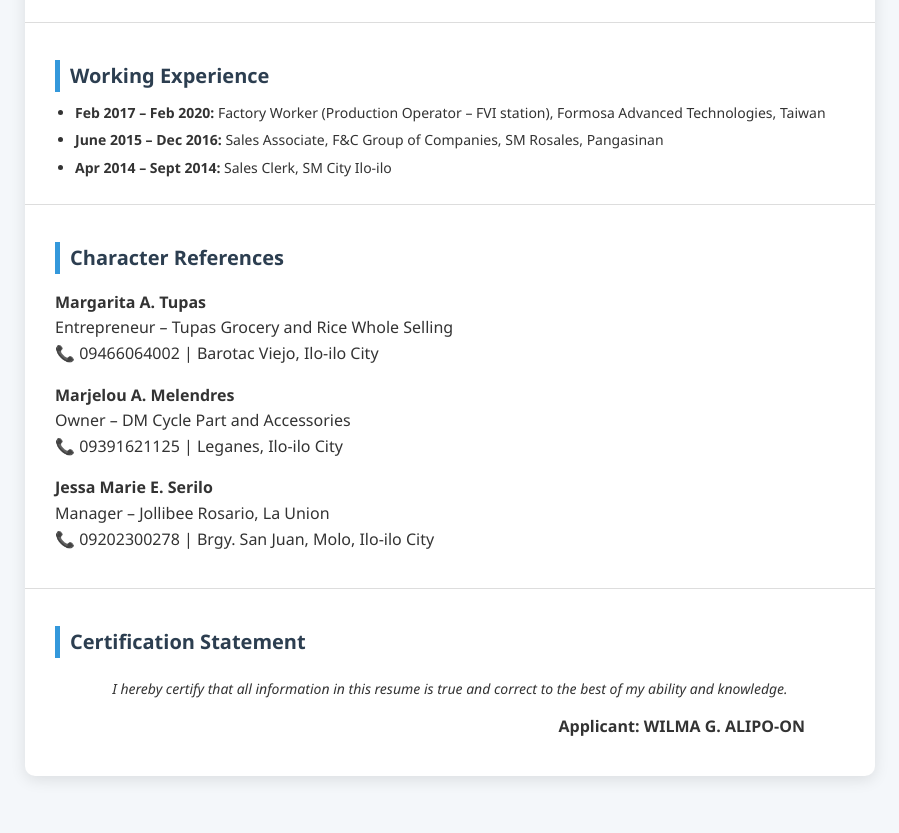
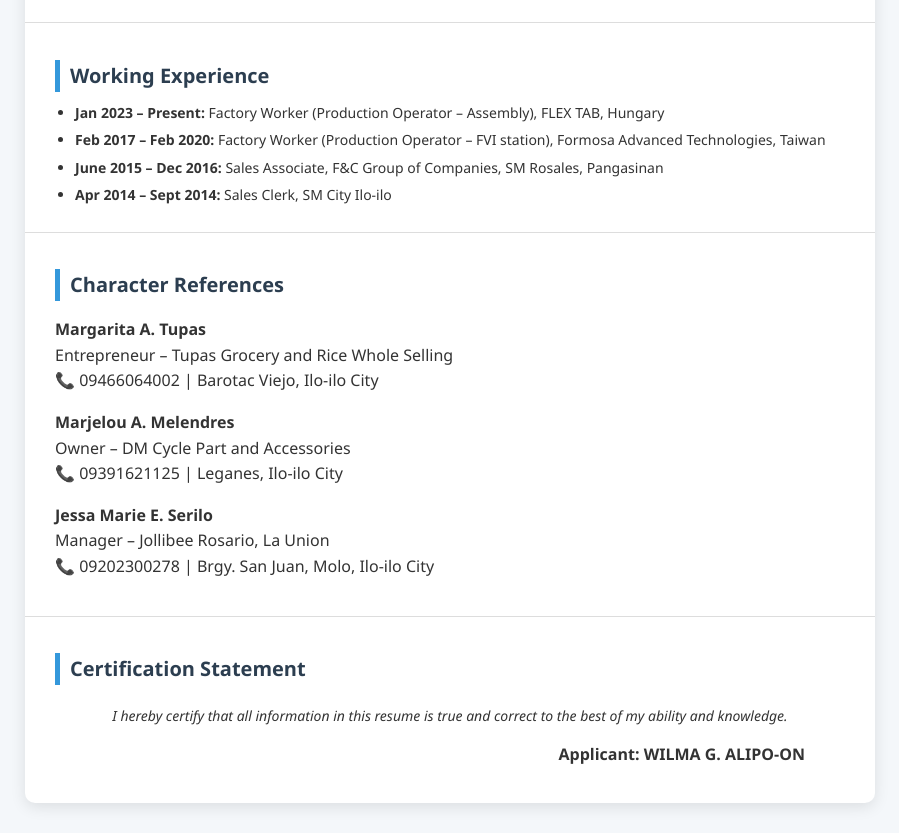
Before and after one commit to rasec1029/Alipo-on-Resume, a plain HTML site: page index.html in a window 1280 px wide. Shown: the part 997-1830 px from the top of the page, without its empty margins (190-1089 px from the left). Before the commit the page ends 1803 px from the top, so only its background shows below. Drawn offline with Linux system fonts and the light colour scheme.

Commit message:
Add files via upload

```diff
--- a/index.html
+++ b/index.html
@@ -168,6 +168,7 @@
     <section>
       <h2>Working Experience</h2>
       <ul>
+        <li><strong>Jan 2023 – Present:</strong> Factory Worker (Production Operator – Assembly), FLEX TAB, Hungary</li>
         <li><strong>Feb 2017 – Feb 2020:</strong> Factory Worker (Production Operator – FVI station), Formosa Advanced Technologies, Taiwan</li>
         <li><strong>June 2015 – Dec 2016:</strong> Sales Associate, F&C Group of Companies, SM Rosales, Pangasinan</li>
         <li><strong>Apr 2014 – Sept 2014:</strong> Sales Clerk, SM City Ilo-ilo</li>
```
